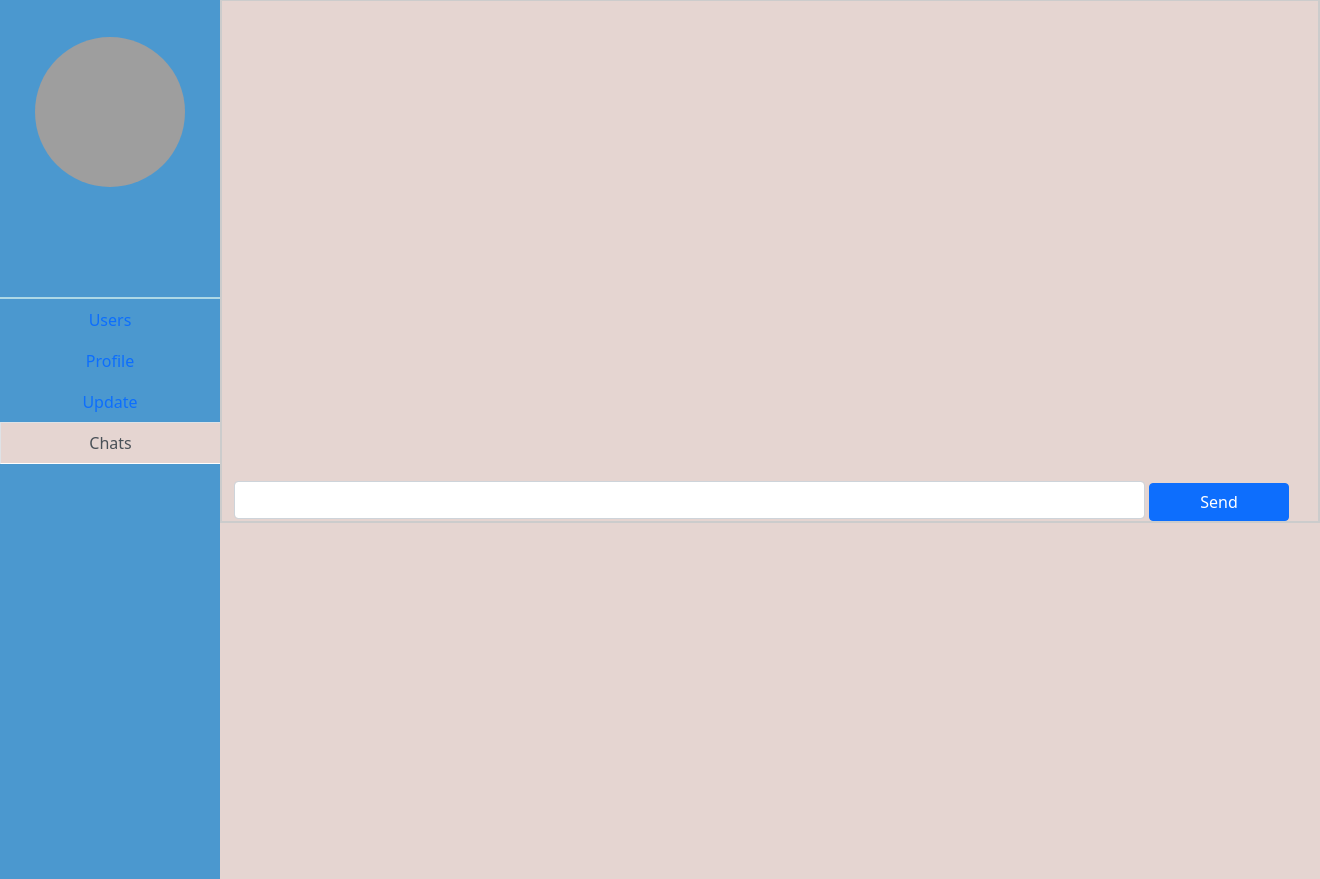
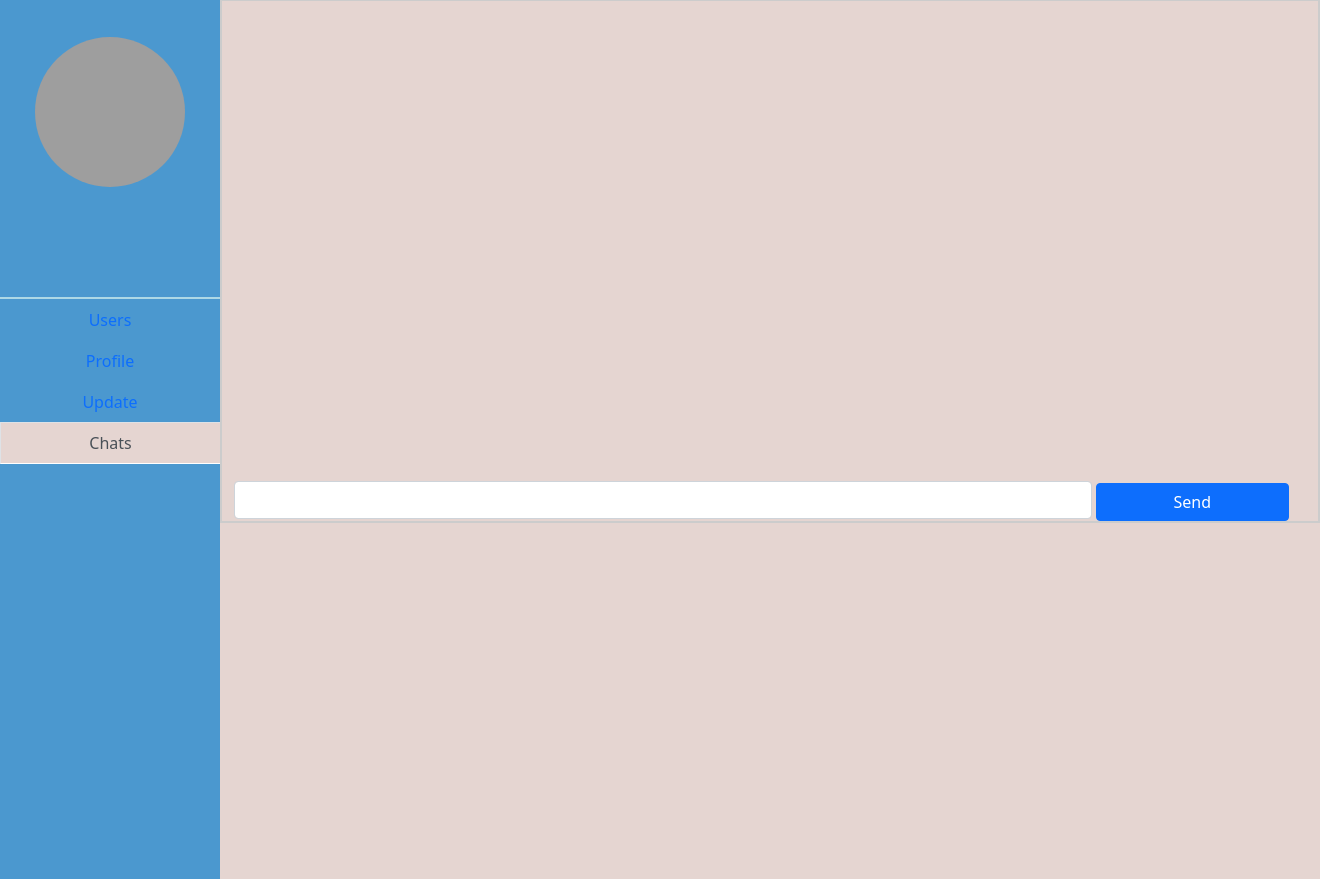
Before and after one commit to GauravSolo/ngoproject, a PHP site: page /admin/index.php in a window 1320 px wide, after a click on "Chats". Shown: the part 93-972 px from the top of the page. Run offline with PHP 8.4, Linux system fonts and the light colour scheme; the visitor is signed in with stand-in values (Sample User, id 1); data that the repository does not hold is empty; some libraries are stand-ins or nearby versions; grey boxes are pictures that could not be loaded.

Commit message:
button fixed

```diff
--- a/admin/index.php
+++ b/admin/index.php
@@ -734,8 +734,8 @@ include "header.php";
 
                     <div class="col-12">
                       <input type="hidden" id="<?php echo $_SESSION['id']; ?>" >
-                      <input type="text" class="form-control d-inline-block me-0" id="sendinput" name="sendinput" style="width:85%;">
-                      <button class="btn btn-primary d-inline-block ms-0 " id="sendbutton" name="sendbutton"  style="width:13%;">Send</button>
+                      <input type="text" class="form-control d-inline-block me-0" id="sendinput" name="sendinput" style="width:80%;">
+                      <button class="btn btn-primary d-inline-block ms-0 " id="sendbutton" name="sendbutton"  style="width:18%;">Send</button>
                     </div>
                   </div>
 
```
